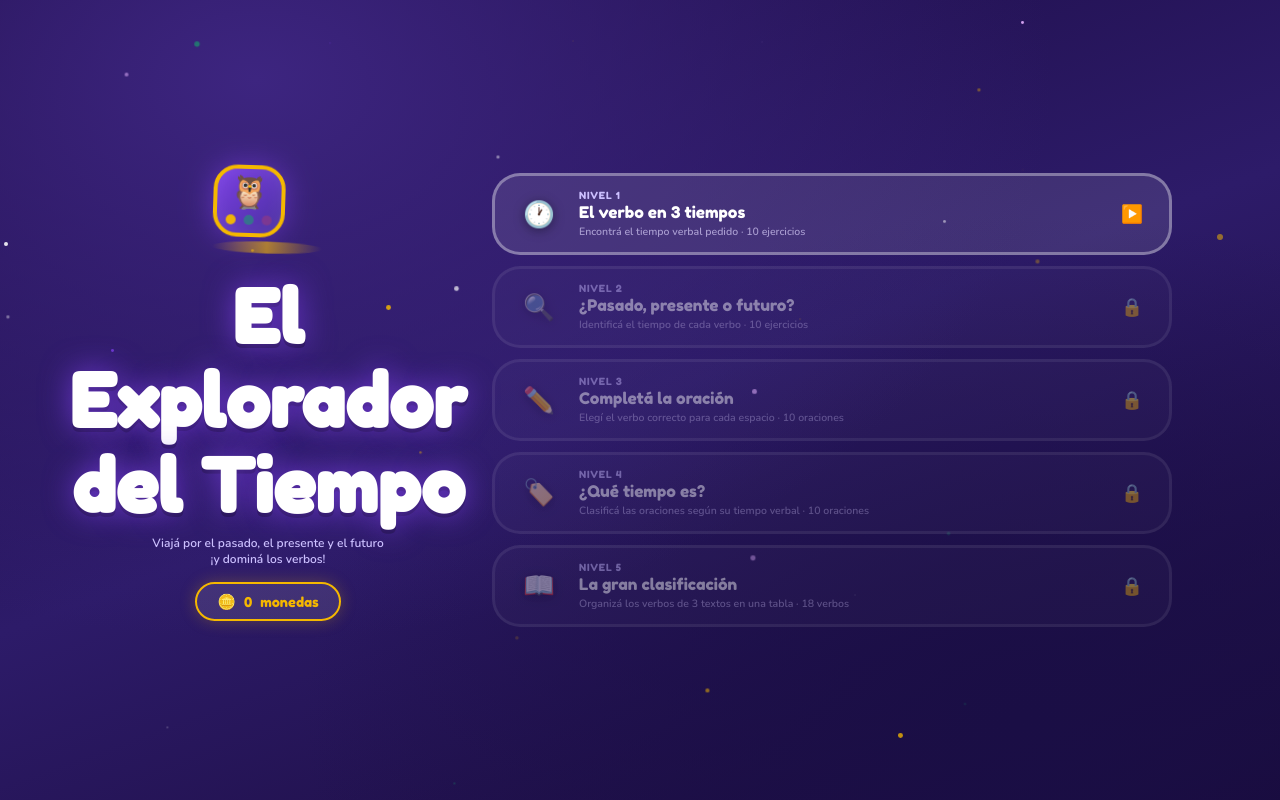
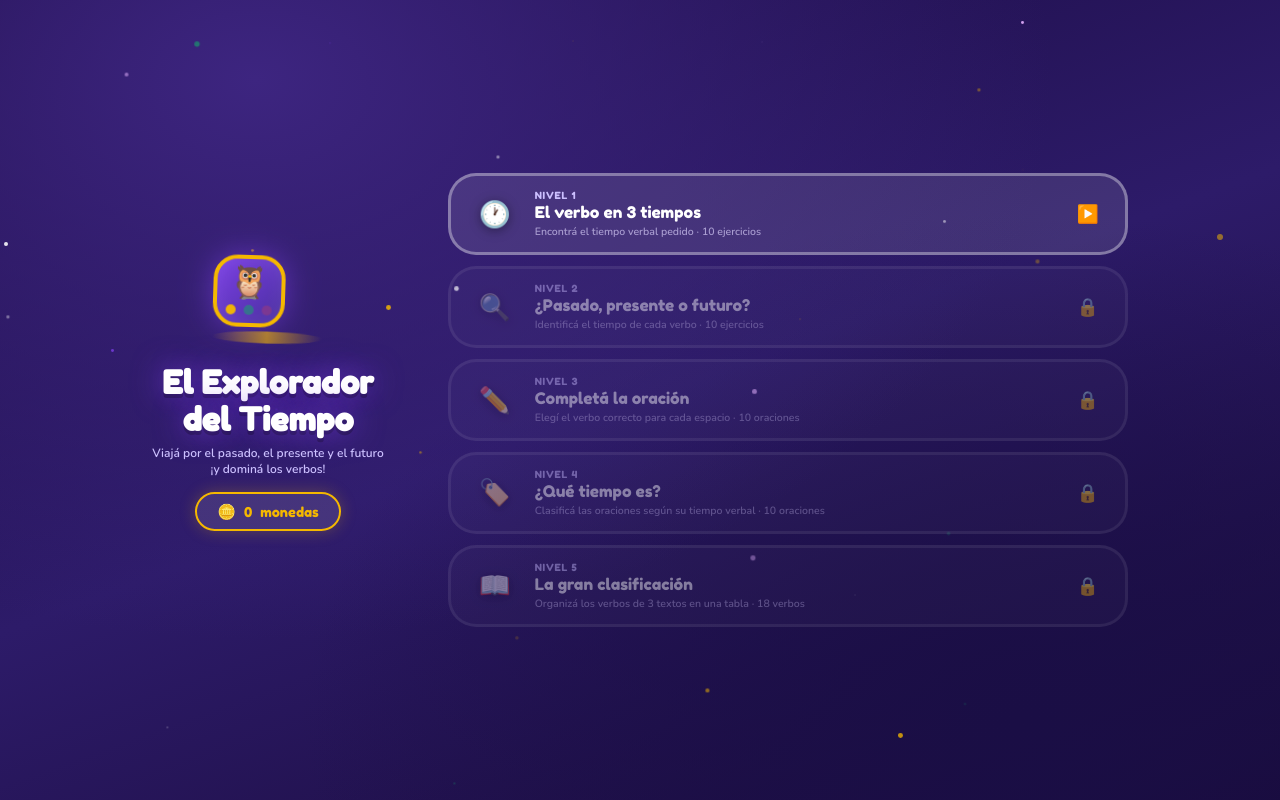
Before and after one commit to lamartinez1109/lenguaparasegundo, a plain HTML site: page verbos/index.html in a window 1280 px wide. Drawn offline with nearby package versions, Linux system fonts and the light colour scheme.

Commit message:
Update style.css

```diff
--- a/verbos/style.css
+++ b/verbos/style.css
@@ -148,7 +148,7 @@ body::before {
 
 .home-title {
   font-family: var(--ff-display);
-  font-size: 4.6rem;
+  font-size: clamp(2rem, 3.4vh, 3rem);
   color: #fff;
   text-align: center;
   margin: 0 0 6px;
```
